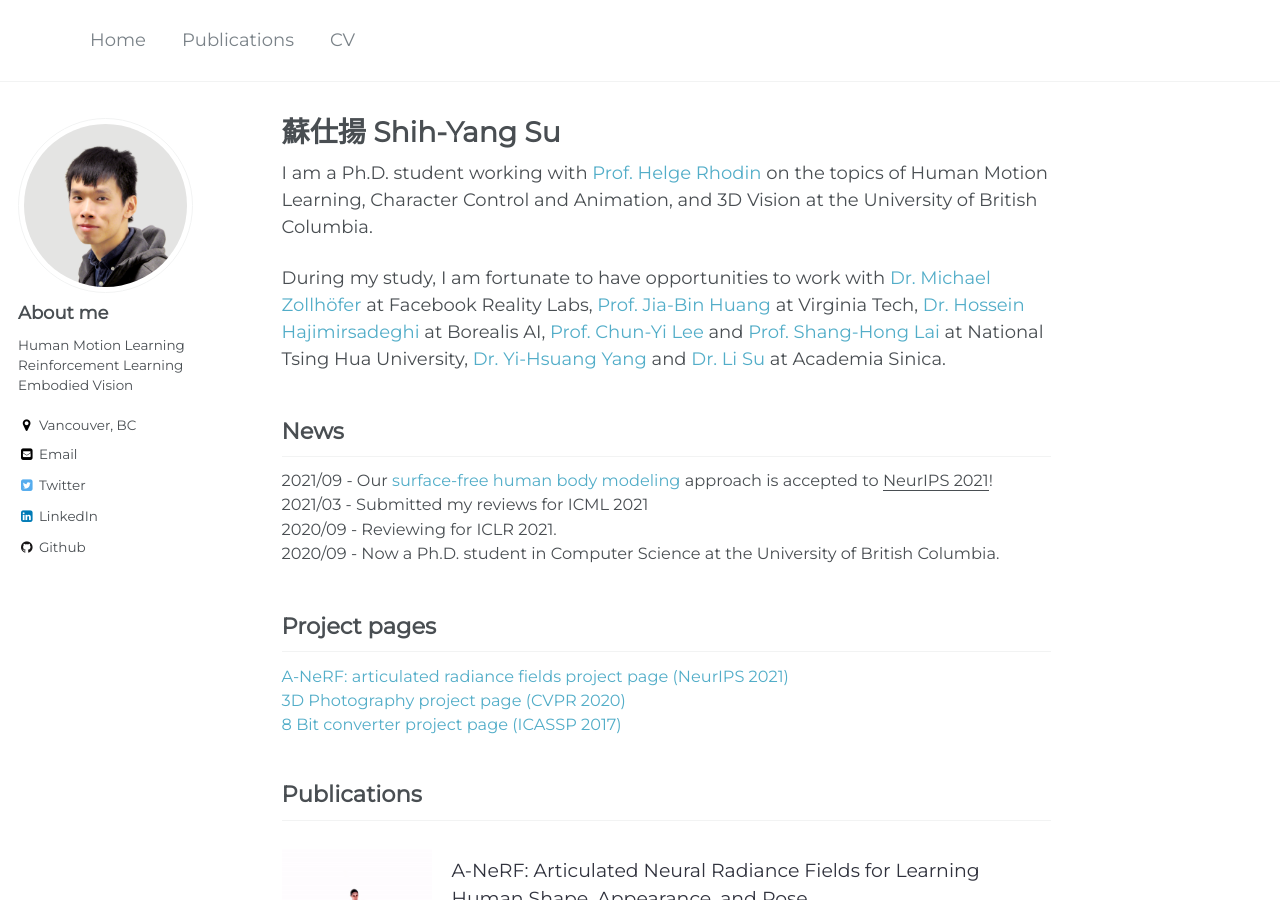
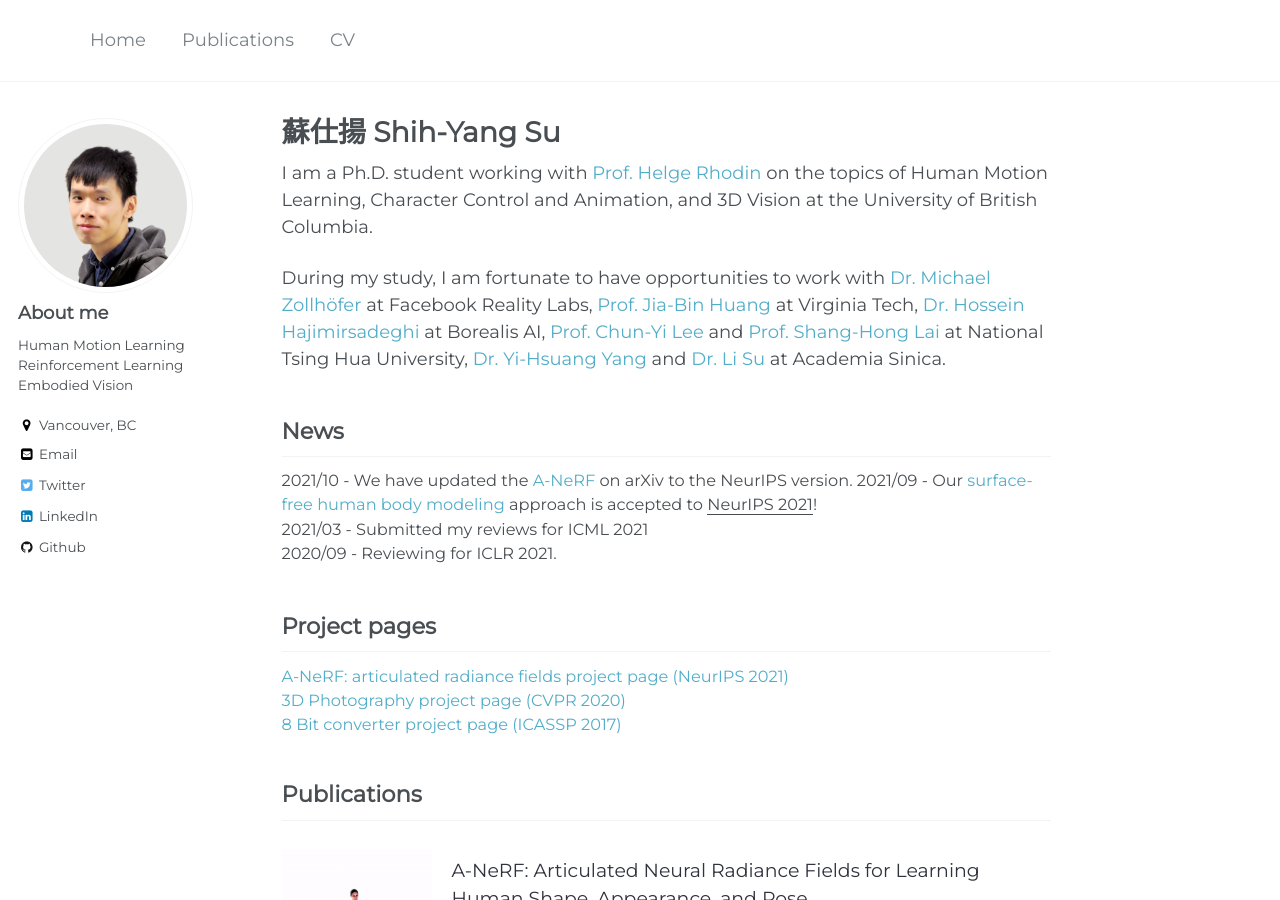
Before and after one commit to LemonATsu/LemonATsu.github.io, a Jekyll site: the page built from _pages/about.md, in a window 1280 px wide and 900 px high. Built offline with Jekyll 4.4.1, drawn with Linux system fonts in a browser that asks for light colours.

Commit message:
add news

```diff
--- a/_pages/about.md
+++ b/_pages/about.md
@@ -15,7 +15,8 @@ During my study, I am fortunate to have opportunities to work with [Dr. Michael
 
 ## News
 <div class="news" style="font-size:0.9em;width: 100%; height: 100px; overflow-y: scroll;">
-2021/09 - Our <a href="">surface-free human body modeling</a> approach is accepted to <u>NeurIPS 2021</u>! <br>
+2021/10 - We have updated the <a href="https://arxiv.org/abs/2102.06199">A-NeRF</a> on arXiv to the NeurIPS version.
+2021/09 - Our <a href="https://lemonatsu.github.io/anerf/">surface-free human body modeling</a> approach is accepted to <u>NeurIPS 2021</u>! <br>
 2021/03 - Submitted my reviews for ICML 2021 <br>
 2020/09 - Reviewing for ICLR 2021. <br>
 2020/09 - Now a Ph.D. student in Computer Science at the University of British Columbia. <br>
```
